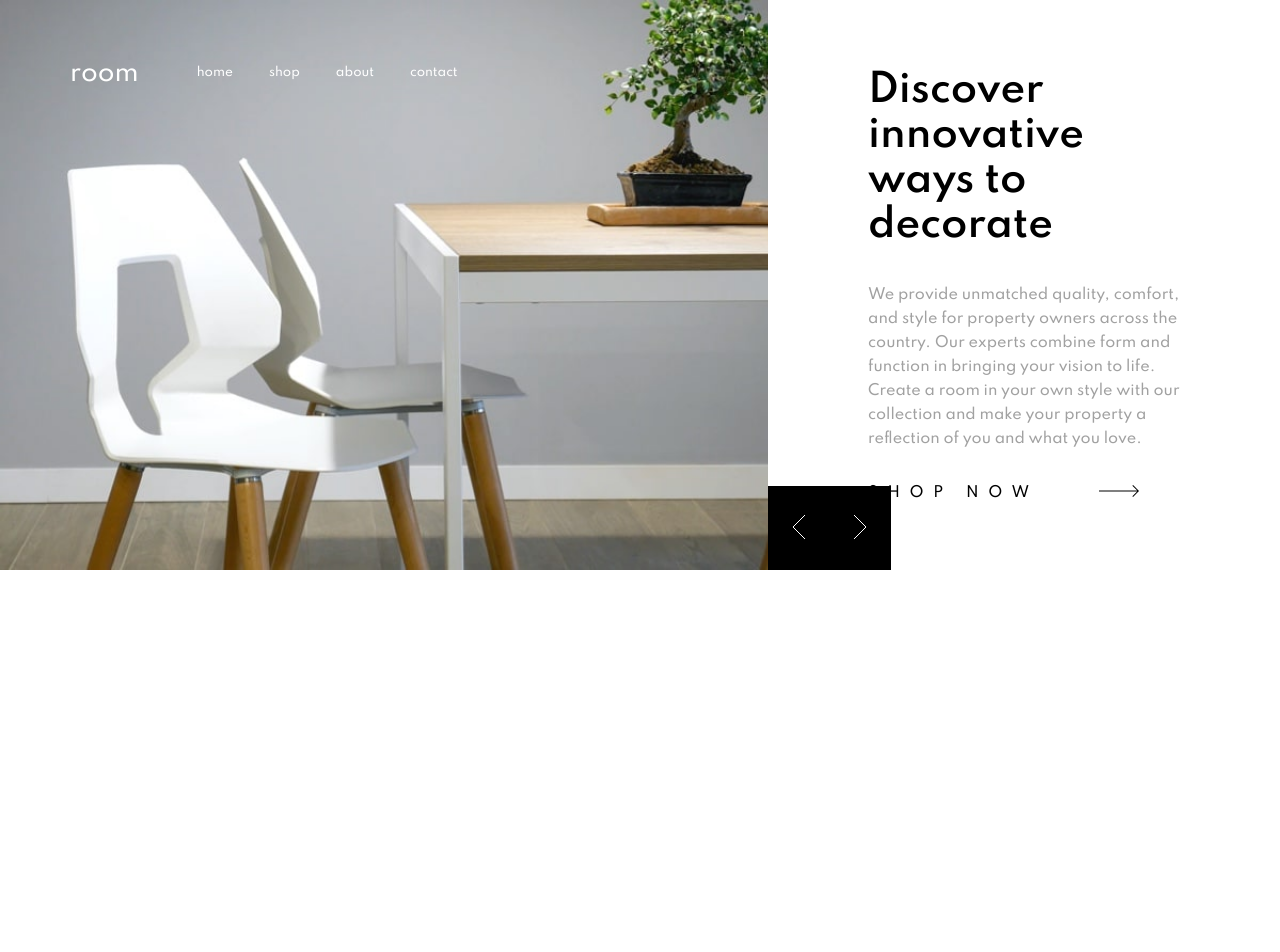
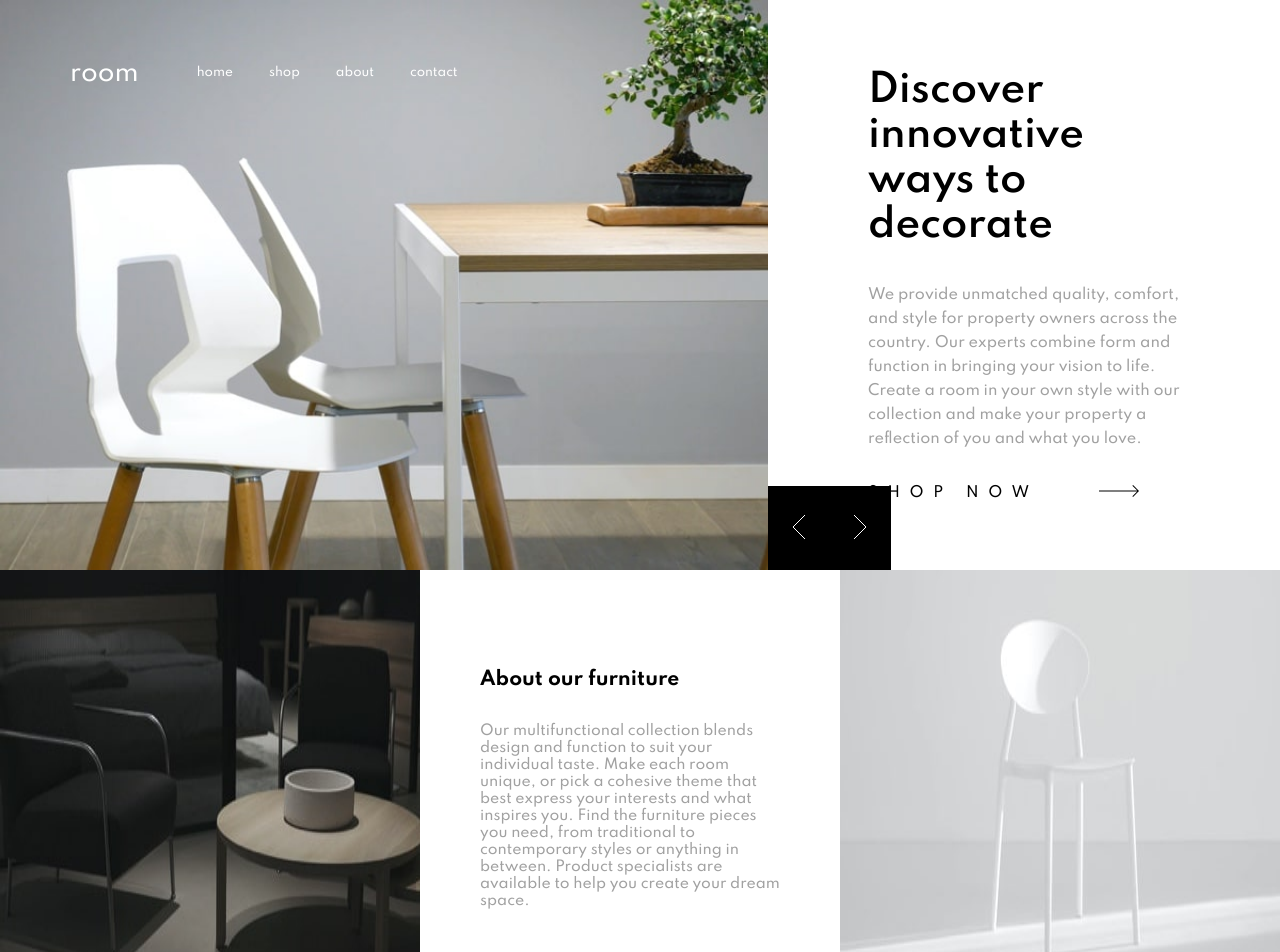
Before and after one commit to jundymek/room-homepage-frontendmentor, a React (Create React App) app: page / in a window 1280 px wide. Shown: the top 952 px of the page. Before the commit the page ends 800 px from the top, so only its background shows below. Built offline with nearby package versions, Linux system fonts and the light colour scheme.

Commit message:
feat: About component

```diff
--- a/src/App.scss
+++ b/src/App.scss
@@ -1,4 +1,19 @@
+.app {
+  display: flex;
+  justify-content: center;
+  align-items: center;
+  min-height: 100vh;
+}
+
+.wrapper {
+  display: flex;
+  flex-direction: column;
+  justify-content: center;
+  align-items: center;
+  max-width: 1440px;
+  background: hsl(0, 0%, 100%);
+}
+
 .top-wrapper {
   display: flex;
-  width: 100vw;
 }
--- a/src/App.tsx
+++ b/src/App.tsx
@@ -1,14 +1,18 @@
 import React from "react";
 import "./App.scss";
+import About from "./components/about/About";
 import Discover from "./components/discover/Discover";
 import Slider from "./components/slider/Slider";
 
 function App() {
   return (
-    <div className="App">
-      <div className="top-wrapper">
-        <Slider />
-        <Discover />
+    <div className="app">
+      <div className="wrapper">
+        <div className="top-wrapper">
+          <Slider />
+          <Discover />
+        </div>
+        <About />
       </div>
     </div>
   );
--- /dev/null
+++ b/src/components/about/About.module.scss
@@ -0,0 +1,14 @@
+.wrapper {
+  display: flex;
+}
+
+.about {
+  display: flex;
+  flex-direction: column;
+  padding: 80px 60px;
+}
+
+.paragraph {
+  font-size: 14px;
+  color: hsl(0, 0%, 63%);
+}
--- /dev/null
+++ b/src/components/about/About.tsx
@@ -0,0 +1,24 @@
+import React from "react";
+import styles from "./About.module.scss";
+import darkImage from "../../images/image-about-dark.jpg";
+import lightImage from "../../images/image-about-light.jpg";
+
+const About = () => {
+  return (
+    <div className={styles.wrapper}>
+      <img src={darkImage} alt="" />
+      <div className={styles.about}>
+        <h3 className={styles.title}>About our furniture</h3>
+        <p className={styles.paragraph}>
+          Our multifunctional collection blends design and function to suit your individual taste. Make each room
+          unique, or pick a cohesive theme that best express your interests and what inspires you. Find the furniture
+          pieces you need, from traditional to contemporary styles or anything in between. Product specialists are
+          available to help you create your dream space.
+        </p>
+      </div>
+      <img src={lightImage} alt="" />
+    </div>
+  );
+};
+
+export default About;
--- a/src/index.scss
+++ b/src/index.scss
@@ -2,6 +2,7 @@
 body {
   margin: 0;
   font-family: "Spartan", sans-serif;
+  background: hsl(0, 0%, 63%);
 }
 
 code {
```
